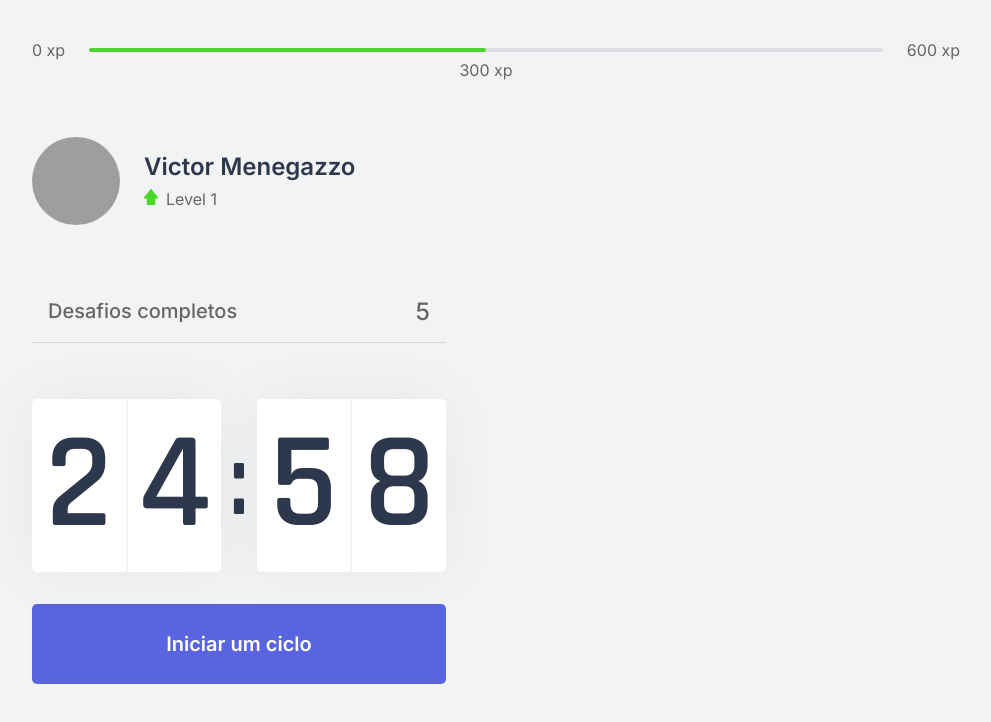
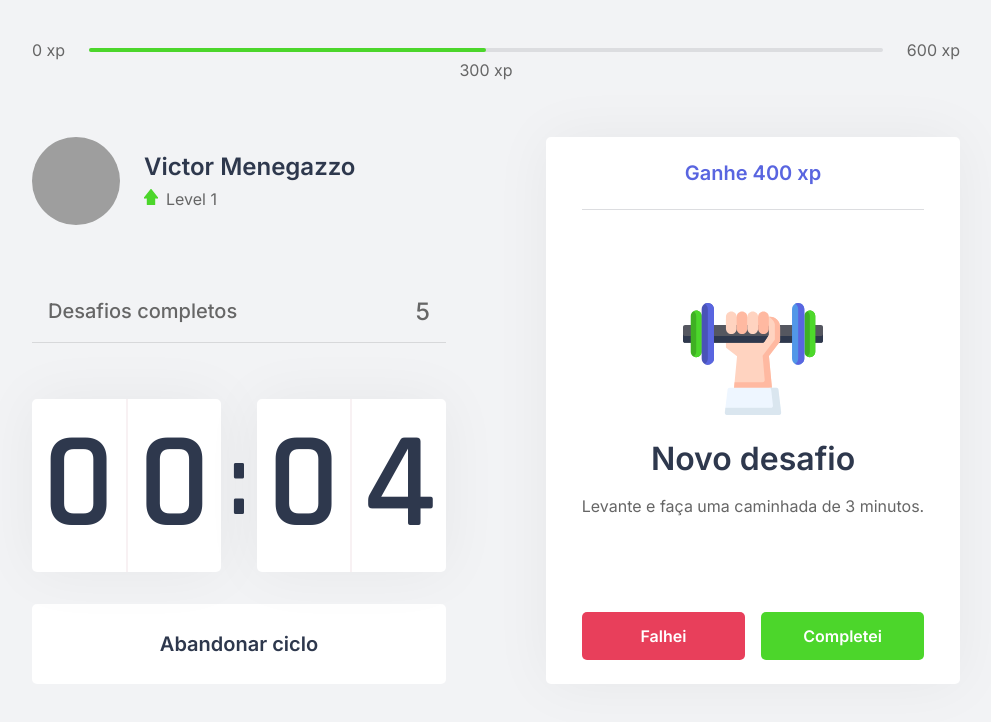
Before and after one commit to VictorMenegazzo/moveit, a Next.js app: page / in a window 1280 px wide. Both pictures are taken after a click on the button "Iniciar um ciclo". Shown: the top 722 px of the page, without its empty margins (144-1135 px from the left). Built offline with nearby package versions, Linux system fonts and the light colour scheme; grey boxes are pictures that could not be loaded.

Commit message:
:sparkles: feat: challengebox component

```diff
--- /dev/null
+++ b/src/components/ChallengeBox.tsx
@@ -0,0 +1,44 @@
+import styles from '../styles/components/ChallengeBox.module.css'
+
+export function ChallengeBox() {
+  const hasActiveChallenge = true;
+
+  return (
+    <div className={styles.challengeBoxContainer}>
+      { hasActiveChallenge ? (
+        <div className={styles.challengeAtive}>
+          <header>Ganhe 400 xp</header>
+
+          <main>
+            <img src="icons/body.svg" />
+            <strong>Novo desafio</strong>
+            <p>Levante e faça uma caminhada de 3 minutos.</p>
+          </main>
+
+          <footer>
+            <button
+              type="button"
+              className={styles.challengeFailedButton}
+            >
+              Falhei
+            </button>
+            <button
+              type="button"
+              className={styles.challengeSucceededButton}
+            >
+              Completei
+            </button>
+          </footer>
+        </div>
+      ) : (
+        <div className={styles.challengeNotActive}>
+        <strong>Finalize um ciclo para receber um desafio</strong>
+        <p>
+          <img src="icons/level-up.svg" alt="Level Up" />
+          Avance de level completando desafios
+        </p>
+      </div>
+      ) }
+    </div>
+  )
+}
--- a/src/components/Countdown.tsx
+++ b/src/components/Countdown.tsx
@@ -1,10 +1,12 @@
 import { useState, useEffect } from 'react';
-
 import styles from '../styles/components/Countdown.module.css'
 
+let countdownTimeout: NodeJS.Timeout;
+
 export function Countdown() {
-  const [time, setTime] = useState(25 * 60);
-  const [active, setActive] = useState(false);
+  const [time, setTime] = useState(0.1 * 60);
+  const [isActive, setIsActive] = useState(false);
+  const [hasFinished, setHasFinished] = useState(false);
 
   const minutes = Math.floor(time / 60);
   const seconds = time % 60;
@@ -13,16 +15,25 @@ export function Countdown() {
   const [secondLeft, secondRight] = String(seconds).padStart(2, '0').split('');
 
   function startCountdown() {
-    setActive(true);
+    setIsActive(true);
+  }
+
+  function resetCountdown() {
+    clearTimeout(countdownTimeout);
+    setIsActive(false);
+    setTime(0.1 * 60)
   }
 
   useEffect(() => {
-    if (active && time > 0) {
-      setTimeout(() => {
+    if (isActive && time > 0) {
+      countdownTimeout = setTimeout(() => {
         setTime(time - 1);
       }, 1000);
+    } else if (isActive && time === 0) {
+      setHasFinished(true)
+      setIsActive(false)
     }
-  }, [active, time]);
+  }, [isActive, time]);
 
   return (
     <div>
@@ -38,6 +49,24 @@ export function Countdown() {
         </div>
       </div>
 
+      { hasFinished ? (
+        <button
+          disabled
+          className={styles.countdownButton}
+        >
+          Ciclo encerrado
+        </button>
+      ) : (
+        <>
+          { isActive ? (
+            <button
+              type="button"
+              className={`${styles.countdownButton} ${styles.countdownButtonActive}`}
+              onClick={resetCountdown}
+            >
+              Abandonar ciclo
+            </button>
+          ) : (
             <button
               type="button"
               className={styles.countdownButton}
@@ -45,6 +74,9 @@ export function Countdown() {
             >
               Iniciar um ciclo
             </button>
+          ) }
+        </>
+      )}
     </div>
   )
 }
--- a/src/pages/index.tsx
+++ b/src/pages/index.tsx
@@ -1,9 +1,10 @@
+import Head from 'next/head'
+
 import { CompletedChallenges } from "../components/CompletedChallenges";
 import { Countdown } from "../components/Countdown";
 import { ExperienceBar } from "../components/ExperienceBar";
 import { Profile } from "../components/Profile";
-
-import Head from 'next/head'
+import { ChallengeBox } from "../components/ChallengeBox";
 
 import styles from '../styles/pages/Home.module.css'
 
@@ -22,7 +23,9 @@ export default function Home() {
         <CompletedChallenges />
         <Countdown />
       </div>
-      <div></div>
+      <div>
+        <ChallengeBox />
+      </div>
     </section>
   </div>
   )
--- /dev/null
+++ b/src/styles/components/ChallengeBox.module.css
@@ -0,0 +1,110 @@
+.challengeBoxContainer {
+  height: 100%;
+
+  background: var(--white);
+  border-radius: 5px;
+  box-shadow: 0 0 60px rgba(0, 0, 0, 0.05);
+  padding: 1.5rem 2rem;
+
+  display: flex;
+  flex-direction: column;
+  align-items: center;
+  justify-content: center;
+
+  text-align: center;
+}
+
+.challengeNotActive {
+  display: flex;
+  flex-direction: column;
+  align-items: center;
+}
+
+.challengeNotActive strong {
+  font-size: 1.5rem;
+  font-weight: 500;
+  line-height: 1.4;
+}
+
+.challengeNotActive p {
+  display: flex;
+  flex-direction: column;
+  align-items: center;
+  line-height: 1.4;
+  max-width: 70%;
+  margin-top: 3rem;
+}
+
+.challengeNotActive p img {
+  margin-bottom: 1rem;
+}
+
+.challengeAtive {
+  height: 100%;
+
+  display: flex;
+  flex-direction: column;
+}
+
+.challengeAtive header {
+  color: var(--blue);
+  font-weight: 600;
+  font-size: 1.25rem;
+  padding: 0 2rem 1.5rem;
+  border-bottom: 1px solid var(--gray-line);
+}
+
+.challengeAtive main {
+  flex: 1;
+  display: flex;
+  flex-direction: column;
+  align-items: center;
+  justify-content: center;
+}
+
+.challengeAtive main strong {
+  font-size: 2rem;
+  font-weight: 600;
+  color: var(--title);
+  margin: 1.5rem 0 1rem;
+}
+
+.challengeAtive main p {
+  line-height: 1.5;
+}
+
+.challengeAtive footer {
+  display: grid;
+  grid-template-columns: 1fr 1fr;
+  gap: 1rem;
+}
+
+.challengeAtive footer button {
+  height: 3rem;
+
+  display: flex;
+  align-items: center;
+  justify-content: center;
+
+  border: 0;
+  border-radius: 5px;
+
+  color: var(--white);
+
+  font-size: 1rem;
+  font-weight: 600;
+
+  transition: filter 0.2s;
+}
+
+.challengeAtive footer button.challengeFailedButton {
+  background: var(--red);
+}
+
+.challengeAtive footer button.challengeSucceededButton {
+  background: var(--green);
+}
+
+.challengeAtive footer button:hover {
+  filter: brightness(0.9)
+}
--- a/src/styles/components/Countdown.module.css
+++ b/src/styles/components/Countdown.module.css
@@ -59,6 +59,22 @@
   transition: background-color 0.2s;
 }
 
-.countdownButton:hover {
+.countdownButton:not(:disabled):hover {
   background: var(--blue-dark);
 }
+
+.countdownButtonActive {
+  background: var(--white);
+  color : var(--title);
+}
+
+.countdownButtonActive:not(:disabled):hover {
+  background: var(--red);
+  color : var(--white);
+}
+
+.countdownButton:disabled {
+  background: var(--white);
+  color: var(--text);
+  cursor: not-allowed;
+}
```
Lines whose indentation alone changed are shown as unchanged.
